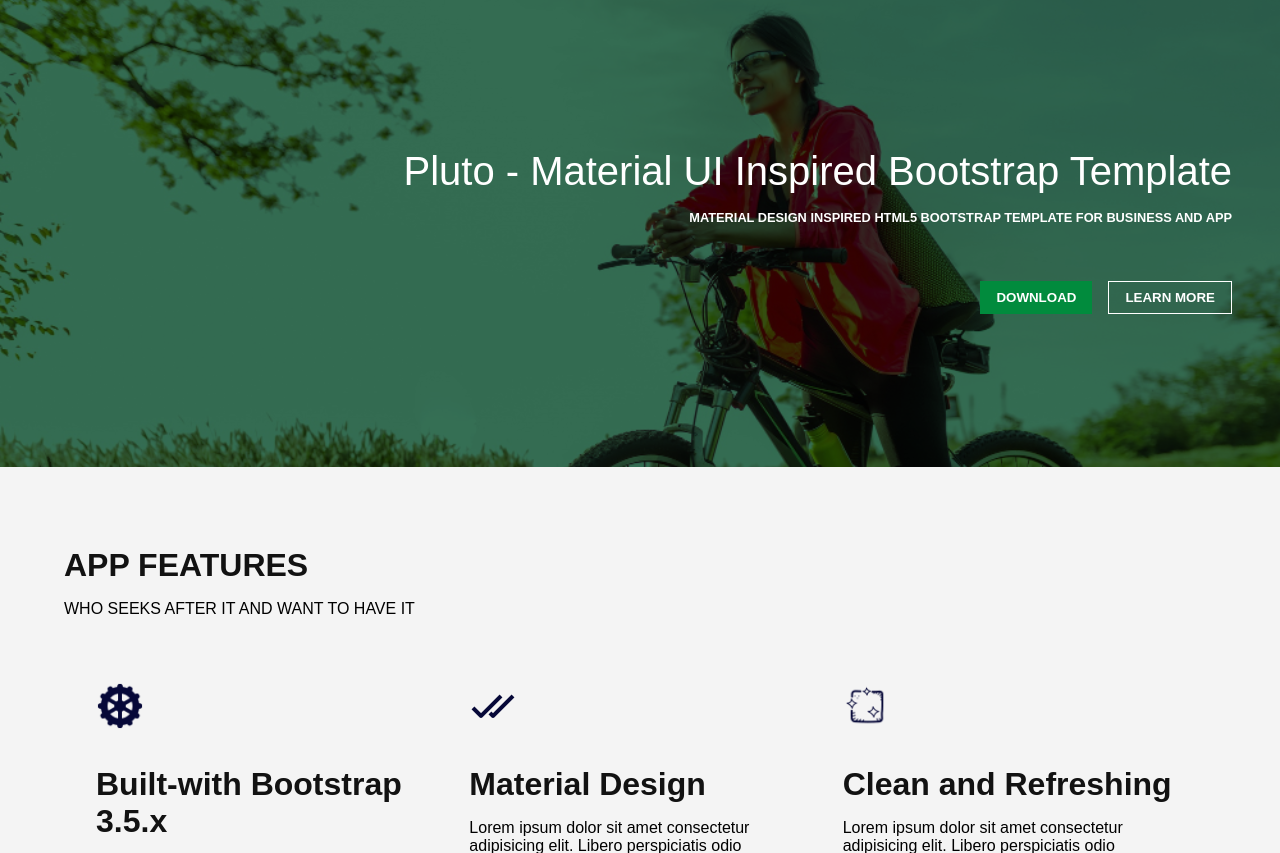
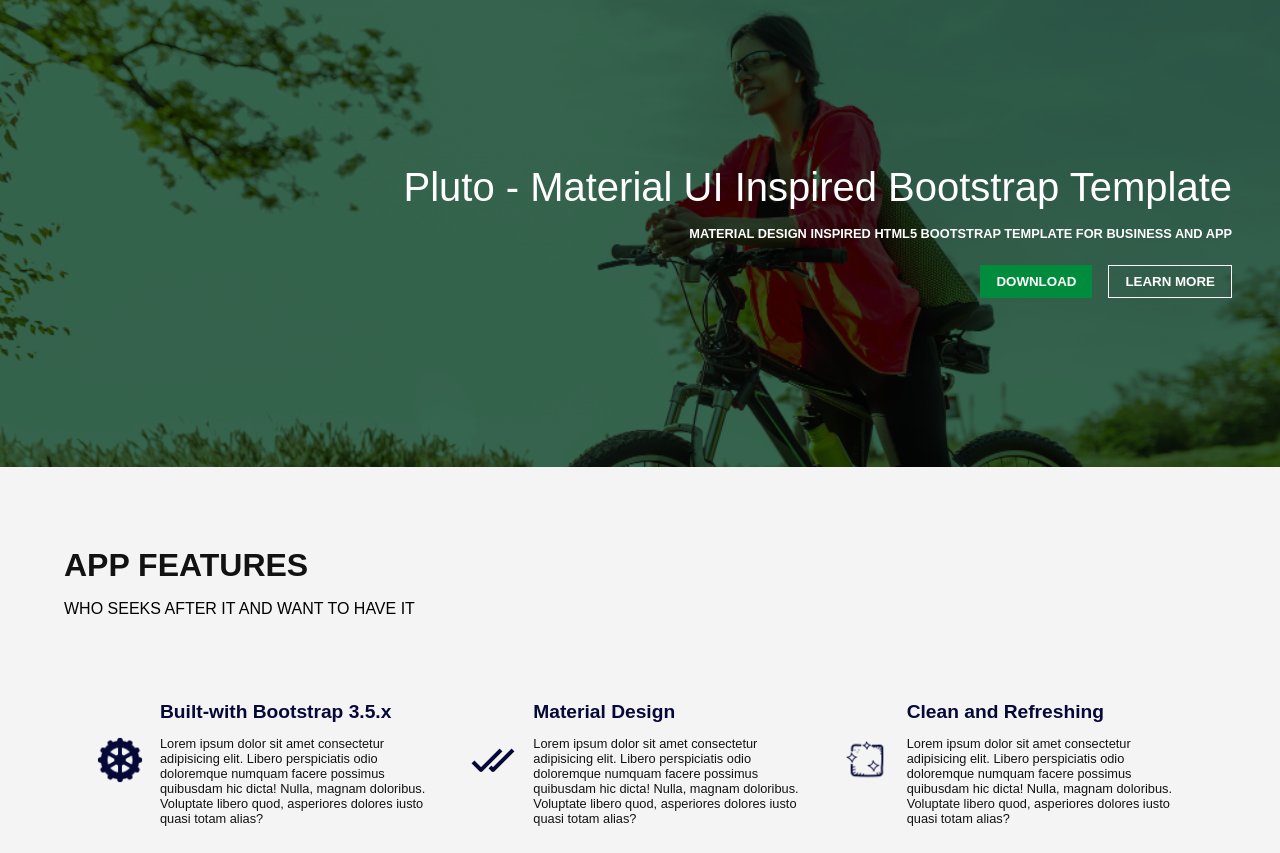
Before and after one commit to khaleelibee/pluto-landing-page, a plain HTML site: page index.html in a window 1280 px wide. Shown: the part 63-916 px from the top of the page. Drawn offline with Linux system fonts and the light colour scheme.

Commit message:
Small Css changes

```diff
--- a/style.css
+++ b/style.css
@@ -1,5 +1,4 @@
-:root{
-}
+
 *{
     font-family:Arial, Helvetica, sans-serif;
     box-sizing: border-box;
@@ -11,15 +10,12 @@ body{
 }
 
 /* Top section */
-.top{
-    display: flex;
-    flex-direction: column;
-}
+
 .top{
     display: flex;
     flex-direction: column;
     min-height: 100%;
-    background: url(/assets/5649.jpg) rgba(0, 74, 40, 0.792);
+    background: url(/assets/5649.jpg) rgba(2, 63, 34, 0.792);
     background-size: cover;
     background-repeat: no-repeat;
     background-blend-mode:multiply;
@@ -30,6 +26,9 @@ body{
     justify-content: space-between;
     padding: 0 1.5rem;
     align-items: center;
+    /* backdrop-filter: blur(8px);
+    -webkit-backdrop-filter: blur(10px);
+    background-color: rgba(0, 0, 0, 0.3); */
 }
 
 .header div{
@@ -65,7 +64,7 @@ body{
 .main-top div{
     display: flex;
     gap: 1rem;
-    margin-top: 3rem;
+    margin-top: 1rem;
 }
 .main-top button{
     padding: 0.5rem 1rem;
@@ -105,3 +104,22 @@ body{
     grid-template-columns: repeat(auto-fit, minmax(300px, 1fr));
     gap: 2rem;
 }
+
+.item{
+    display: flex;
+    justify-content: center;
+    align-items: center;
+}
+.item img{
+    margin-right: 1rem;
+}
+.item-text p:first-child{
+    font-size: 1.2rem;
+    font-weight: bold;
+    color: #060838;
+
+}
+.item-text p:last-child{
+    color: #121212;
+    font-size: 0.8rem;
+}
```
